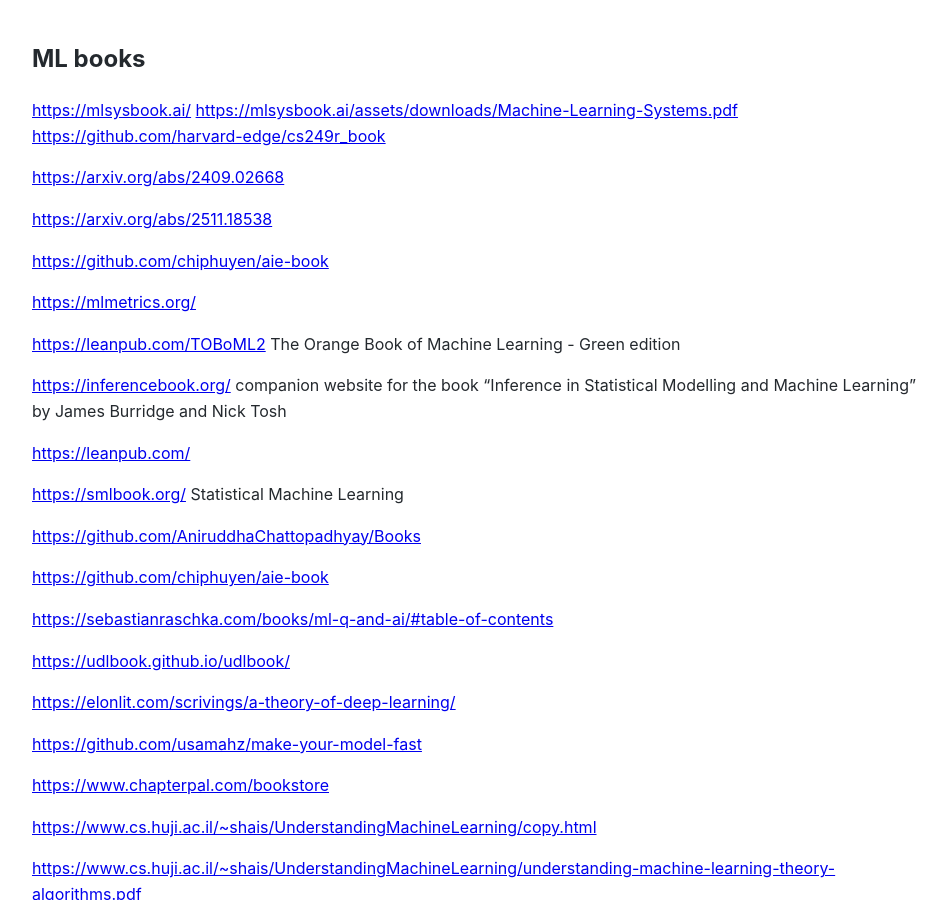
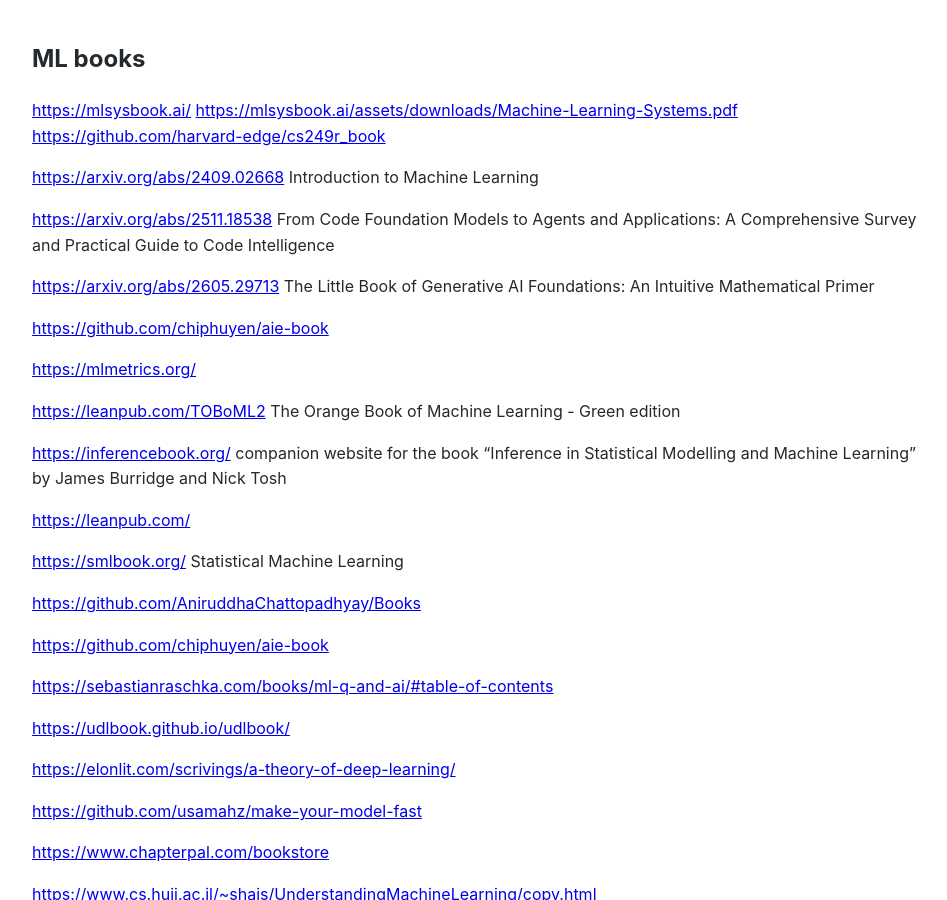
Before and after one commit to Michael-Lubinsky/michael-lubinsky.github.com, a Jekyll site: the page built from ml/ml_books.md, in a window 1280 px wide and 900 px high. Shown: the whole window, without its empty margins (158-1105 px from the left). Built offline with Jekyll 4.4.1, drawn with Linux system fonts in a browser that asks for light colours; our own code applies the rules of GitHub Pages for plain Markdown files.

Commit message:
Update ml_books.md

```diff
--- a/ml/ml_books.md
+++ b/ml/ml_books.md
@@ -4,10 +4,11 @@
 <https://mlsysbook.ai/assets/downloads/Machine-Learning-Systems.pdf>
 <https://github.com/harvard-edge/cs249r_book>
 
-<https://arxiv.org/abs/2409.02668>
+<https://arxiv.org/abs/2409.02668> Introduction to Machine Learning
 
-<https://arxiv.org/abs/2511.18538>
+<https://arxiv.org/abs/2511.18538> From Code Foundation Models to Agents and Applications: A Comprehensive Survey and Practical Guide to Code Intelligence
 
+<https://arxiv.org/abs/2605.29713> The Little Book of Generative AI Foundations: An Intuitive Mathematical Primer
 
 <https://github.com/chiphuyen/aie-book>
 
```
